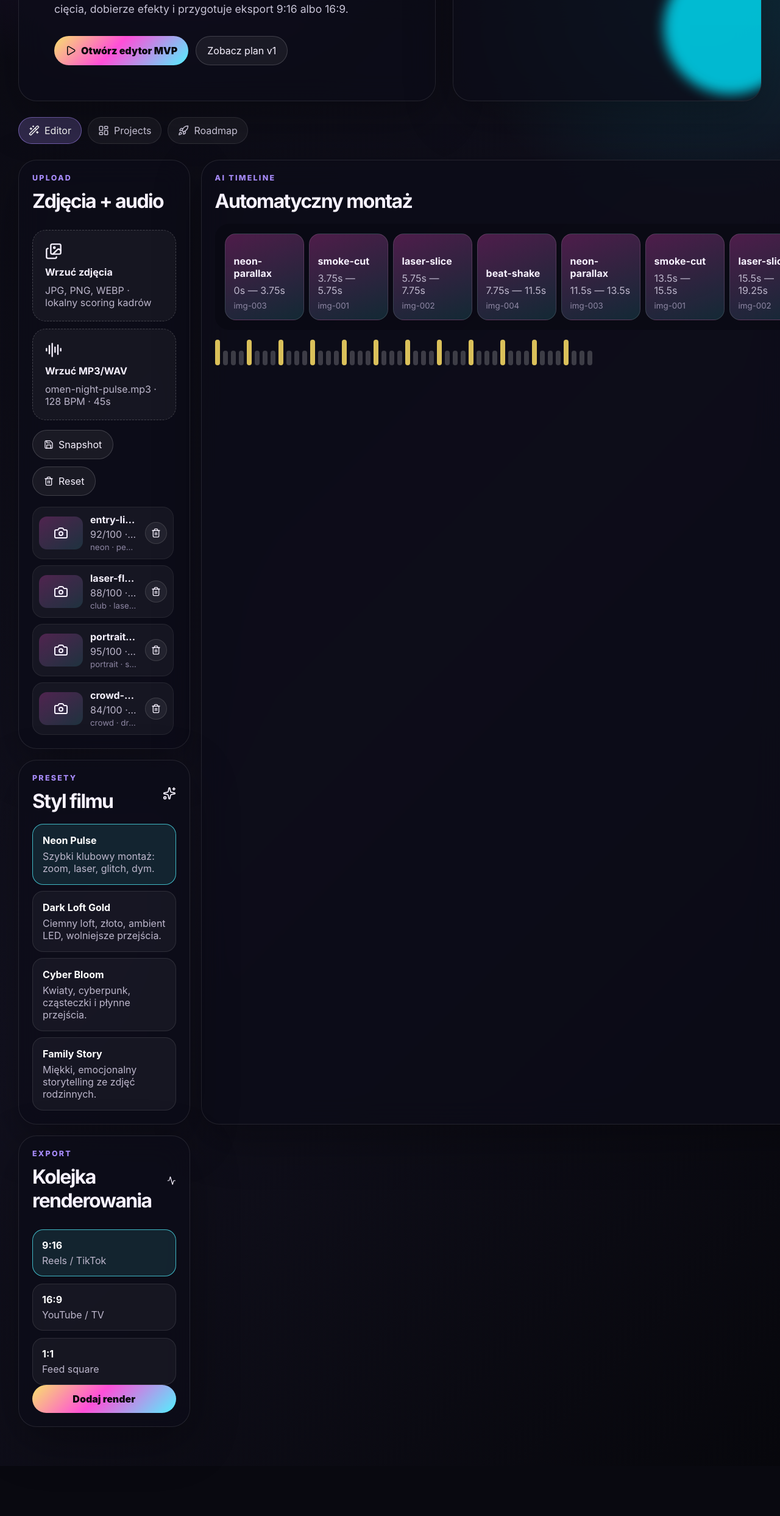
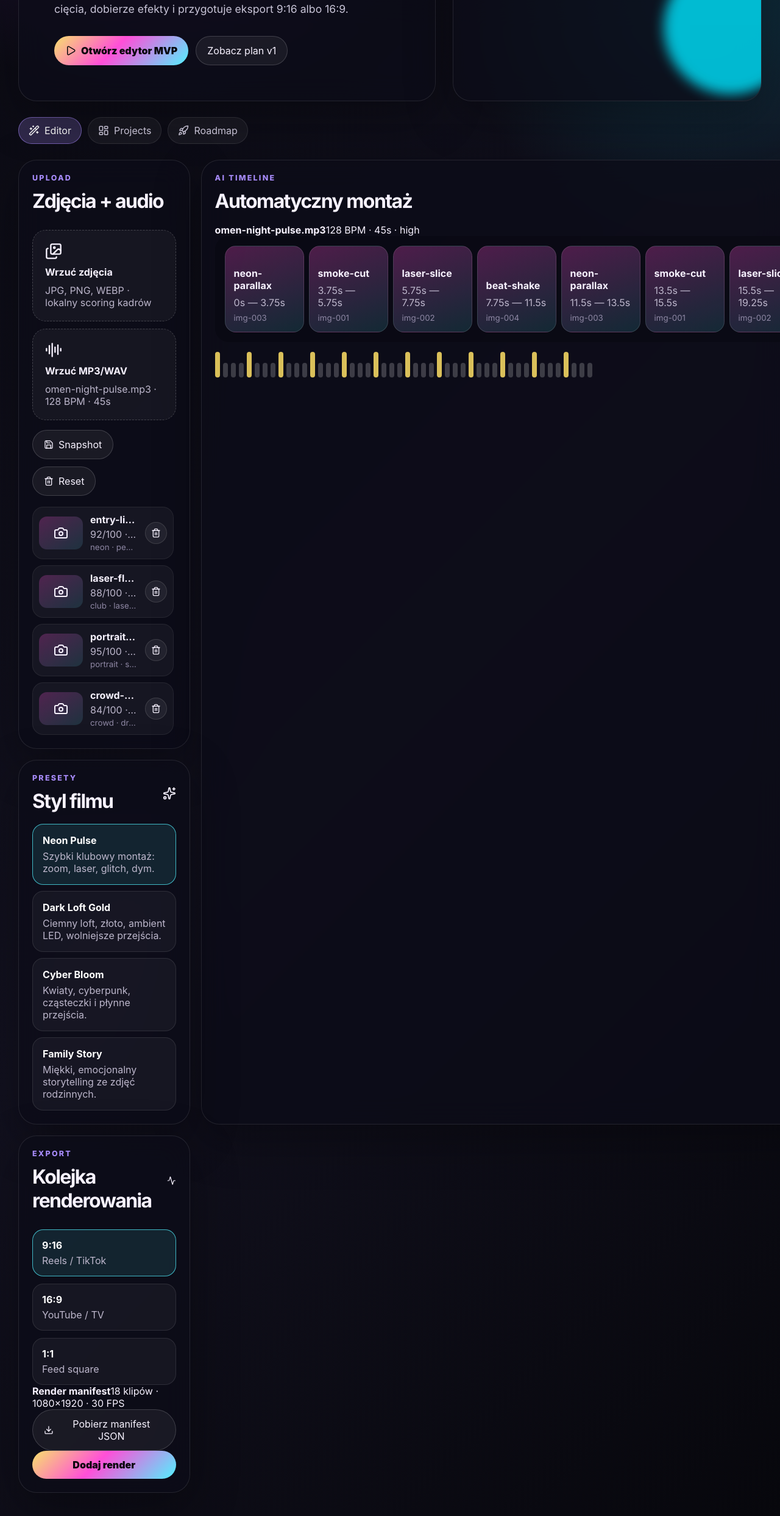
Before and after one commit to KumatyTomi/FotoBeat---saas, a React (Vite) app: page / in a window 1280 px wide. Shown: the part 658-3144 px from the top of the page at 61% size. Before the commit the page ends 3062 px from the top, so only its background shows below. Built offline with nearby package versions, Linux system fonts and the light colour scheme.

Commit message:
Add waveform preview and render manifest UI

```diff
--- a/src/App.jsx
+++ b/src/App.jsx
@@ -1,10 +1,11 @@
 import { useEffect, useMemo, useState } from 'react';
-import { Activity, AudioLines, Camera, Clapperboard, Images, LayoutDashboard, Play, Rocket, Save, Sparkles, Trash2, Wand2 } from 'lucide-react';
+import { Activity, AudioLines, Camera, Clapperboard, Download, Images, LayoutDashboard, Play, Rocket, Save, Sparkles, Trash2, Wand2 } from 'lucide-react';
 import { demoProject, effectPresets } from './data/demoProject.js';
 import { createImageAsset, formatBytes } from './lib/assetScoring.js';
 import { createAudioAsset } from './lib/audioAnalyzer.js';
 import { estimateBeatGrid, planCutsFromAssets } from './lib/beatPlanner.js';
 import { clearStoredProject, loadSnapshots, loadStoredProject, saveSnapshot, saveStoredProject } from './lib/projectStorage.js';
+import { createRenderManifest, downloadManifest } from './lib/renderManifest.js';
 import { createRenderJob, simulateRenderProgress } from './lib/renderQueue.js';
 
 const tabs = [
@@ -44,6 +45,14 @@ export function App() {
     bpm: audioMeta.bpm
   }), [project.assets, audioMeta.duration, audioMeta.bpm]);
 
+  const renderManifest = useMemo(() => createRenderManifest({
+    project,
+    audio: audioMeta,
+    preset: selectedPreset,
+    profile: selectedProfile,
+    timeline: plannedTimeline
+  }), [project, audioMeta, selectedPreset, selectedProfile, plannedTimeline]);
+
   useEffect(() => {
     saveStoredProject(project);
   }, [project]);
@@ -53,7 +62,8 @@ export function App() {
       projectId: project.id,
       profile: selectedProfile,
       preset: selectedPreset,
-      timeline: plannedTimeline
+      timeline: plannedTimeline,
+      manifest: renderManifest
     }));
   }
 
@@ -163,6 +173,7 @@ export function App() {
           beats={beats}
           plannedTimeline={plannedTimeline}
           renderJob={renderJob}
+          renderManifest={renderManifest}
           queueRender={queueRender}
           progressRender={progressRender}
           handleImagesSelected={handleImagesSelected}
@@ -179,7 +190,7 @@ export function App() {
   );
 }
 
-function Editor({ project, audioMeta, selectedPreset, setSelectedPreset, selectedProfile, setSelectedProfile, beats, plannedTimeline, renderJob, queueRender, progressRender, handleImagesSelected, handleAudioSelected, removeAsset, createManualSnapshot, resetProject }) {
+function Editor({ project, audioMeta, selectedPreset, setSelectedPreset, selectedProfile, setSelectedProfile, beats, plannedTimeline, renderJob, renderManifest, queueRender, progressRender, handleImagesSelected, handleAudioSelected, removeAsset, createManualSnapshot, resetProject }) {
   return (
     <section className="workspace-grid">
       <UploadZone
@@ -200,6 +211,7 @@ function Editor({ project, audioMeta, selectedPreset, setSelectedPreset, selecte
           </div>
           <span className="pill">{beats.length} beatów</span>
         </div>
+        <WaveformPreview audioMeta={audioMeta} beats={beats} />
         <div className="timeline">
           {plannedTimeline.map((clip) => (
             <div key={`${clip.assetId}-${clip.start}`} className="clip" style={{ width: `${Math.max(12, (clip.end - clip.start) * 3)}%` }}>
@@ -258,6 +270,13 @@ function Editor({ project, audioMeta, selectedPreset, setSelectedPreset, selecte
             </button>
           ))}
         </div>
+        <div className="manifest-card">
+          <strong>Render manifest</strong>
+          <span>{renderManifest.timeline.length} klipów · {renderManifest.output.width}×{renderManifest.output.height} · {renderManifest.output.fps} FPS</span>
+          <button className="ghost-btn full" onClick={() => downloadManifest(renderManifest)}>
+            <Download size={16} /> Pobierz manifest JSON
+          </button>
+        </div>
         <button className="primary-btn full" onClick={queueRender}>Dodaj render</button>
         {renderJob && (
           <div className="job-card">
@@ -266,11 +285,34 @@ function Editor({ project, audioMeta, selectedPreset, setSelectedPreset, selecte
               <span>{renderJob.progress}%</span>
             </div>
             <div className="progress"><span style={{ width: `${renderJob.progress}%` }} /></div>
+            <p>{renderJob.manifest?.output.width}×{renderJob.manifest?.output.height} · {renderJob.manifest?.timeline.length} klipów</p>
             {renderJob.output ? <p>Gotowe: {renderJob.output}</p> : <button className="ghost-btn full" onClick={progressRender}>Symuluj postęp</button>}
           </div>
         )}
       </div>
     </section>
+  );
+}
+
+function WaveformPreview({ audioMeta, beats }) {
+  const peaks = audioMeta.waveform ?? [];
+
+  return (
+    <div className="waveform-card">
+      <div className="waveform-meta">
+        <strong>{audioMeta.name}</strong>
+        <span>{audioMeta.bpm} BPM · {audioMeta.duration}s · {audioMeta.energy}</span>
+      </div>
+      <div className="waveform-bars" aria-label="Audio waveform preview">
+        {(peaks.length ? peaks : Array.from({ length: 96 }, () => 0.18)).map((peak, index) => (
+          <span
+            key={`${index}-${peak}`}
+            className={beats[index]?.strength === 'downbeat' ? 'wave-bar downbeat' : 'wave-bar'}
+            style={{ height: `${Math.max(8, peak * 74)}px` }}
+          />
+        ))}
+      </div>
+    </div>
   );
 }
 
```
